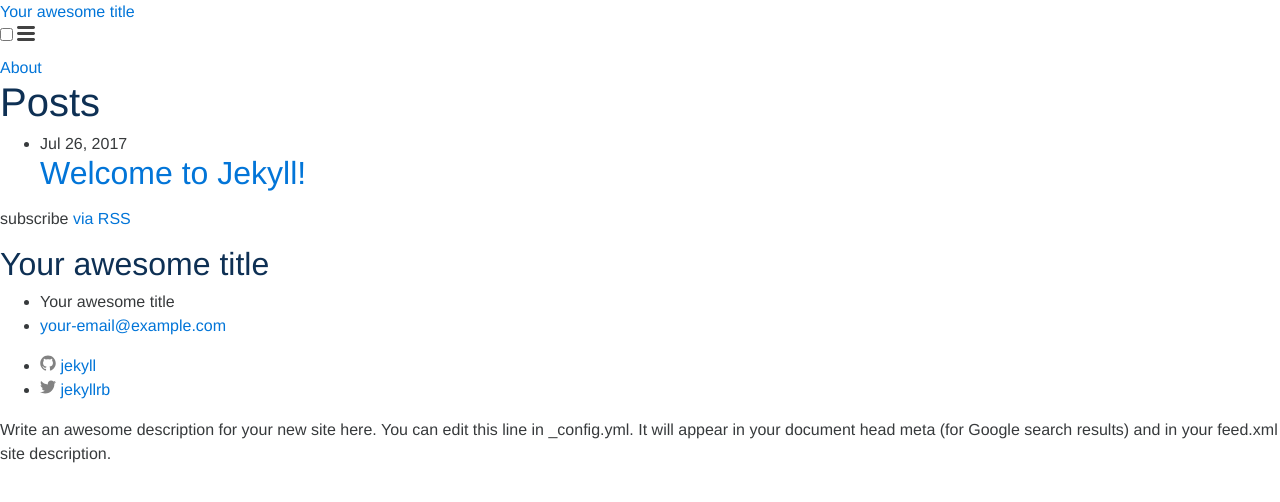
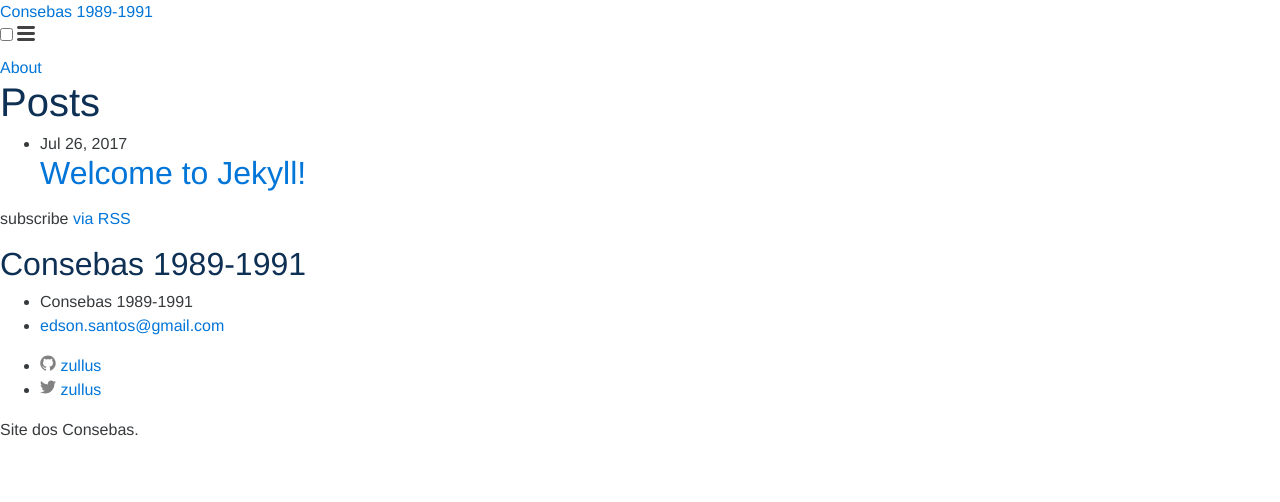
Before and after one commit to Zullus/consebas, a Jekyll site: the page built from index.md, in a window 1280 px wide. Shown: the top 502 px of the page. Built offline with Jekyll 4.4.1, drawn with Linux system fonts in a browser that asks for light colours.

Commit message:
Modificado o config

```diff
--- a/_config.yml
+++ b/_config.yml
@@ -13,16 +13,14 @@
 # you will see them accessed via {{ site.title }}, {{ site.email }}, and so on.
 # You can create any custom variable you would like, and they will be accessible
 # in the templates via {{ site.myvariable }}.
-title: Your awesome title
-email: your-email@example.com
+title: Consebas 1989-1991
+email: edson.santos@gmail.com
 description: > # this means to ignore newlines until "baseurl:"
-  Write an awesome description for your new site here. You can edit this
-  line in _config.yml. It will appear in your document head meta (for
-  Google search results) and in your feed.xml site description.
+  Site dos Consebas.
 baseurl: "" # the subpath of your site, e.g. /blog
 url: "" # the base hostname & protocol for your site, e.g. http://example.com
-twitter_username: jekyllrb
-github_username:  jekyll
+twitter_username: zullus
+github_username:  zullus
 
 # Build settings
 markdown: kramdown
```
